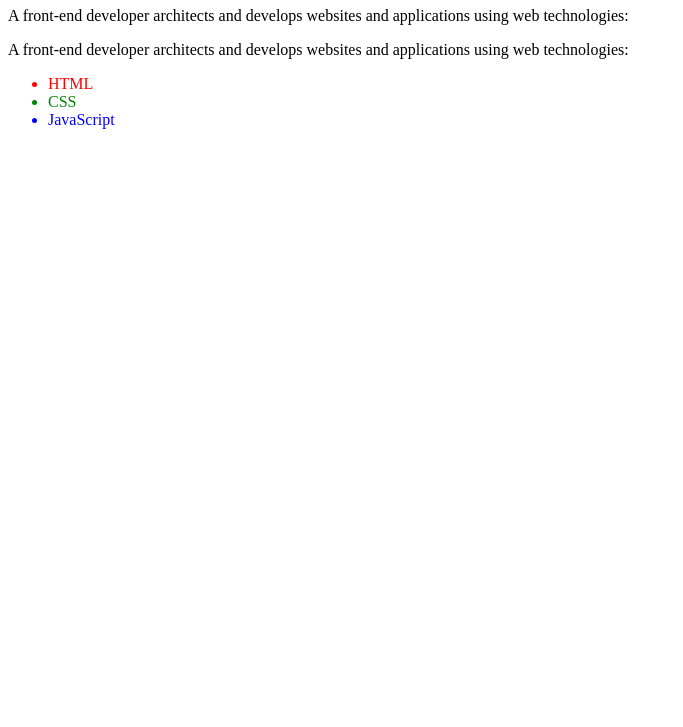
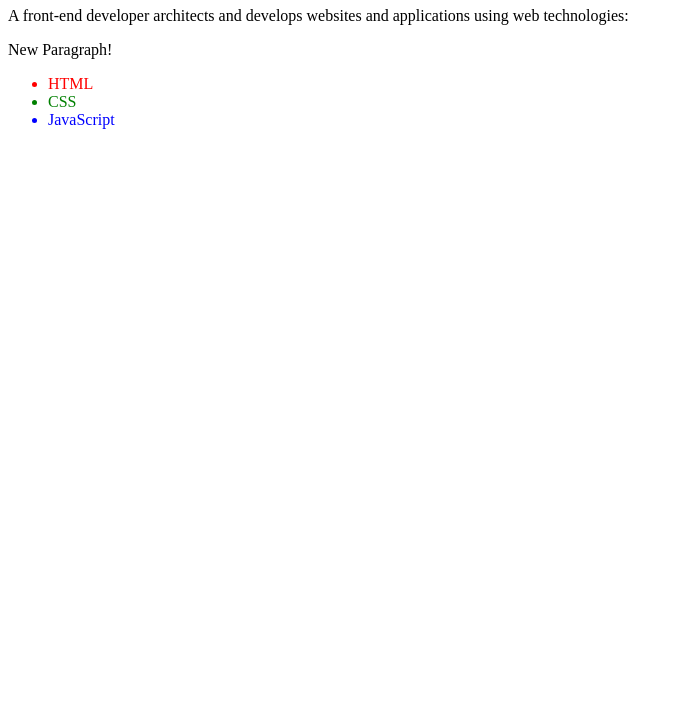
Before and after one commit to ElProfessor90/front-end-development, a plain HTML site: page index.html in a window 1280 px wide. Shown: the part 73-800 px from the top of the page, without its empty margins (0-683 px from the left). Drawn offline with Linux system fonts and the light colour scheme.

Commit message:
New Paragraph Added

```diff
--- a/index.html
+++ b/index.html
@@ -13,19 +13,12 @@
       A front-end developer architects and develops websites and applications
       using web technologies:
     </p>
-    <p>
-      A front-end developer architects and develops websites and applications
-      using web technologies:
-    </p>
+    <p>New Paragraph!</p>
 
     <ul>
       <li style="color: red">HTML</li>
       <li style="color: green">CSS</li>
       <li style="color: blue">JavaScript</li>
     </ul>
-
-    <p id="date-time"></p>
-
-    <!-- <script src="ita21.js"></script> -->
   </body>
 </html>
```
